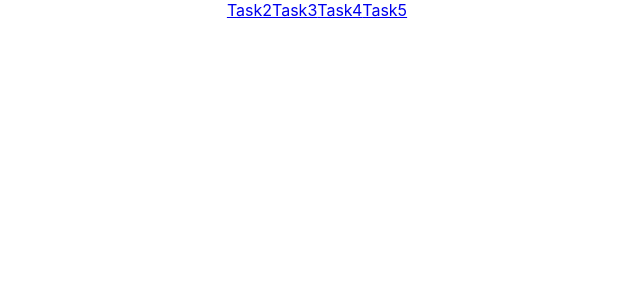
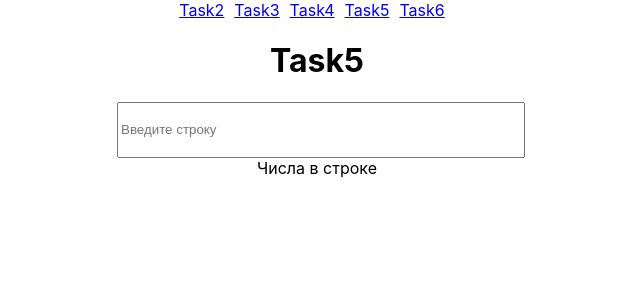
Before and after one commit to aylok1n/programming-workshop, a React (Create React App) app: page /Task6 in a window 1280 px wide. Shown: the top 300 px of the page, without its empty margins (323-963 px from the left). Built offline with nearby package versions, Linux system fonts and the light colour scheme.

Commit message:
Add task6

```diff
--- a/src/App.js
+++ b/src/App.js
@@ -4,21 +4,24 @@ import Task2 from './Tasks/Task2';
 import Task3 from './Tasks/Task3';
 import Task4 from './Tasks/Task4';
 import Task5 from './Tasks/Task5';
+import Task6 from './Tasks/Task6';
 
 function App() {
   return (
     <div className="App">
       <nav>
-        <Link to='Task2' >Task2</Link>
-        <Link to='Task3' >Task3</Link>
-        <Link to='Task4' >Task4</Link>
-        <Link to='Task5' >Task5</Link>
+        <Link style={{ marginRight: 10 }} to='Task2' >Task2</Link>
+        <Link style={{ marginRight: 10 }} to='Task3' >Task3</Link>
+        <Link style={{ marginRight: 10 }} to='Task4' >Task4</Link>
+        <Link style={{ marginRight: 10 }} to='Task5' >Task5</Link>
+        <Link style={{ marginRight: 10 }} to='Task6' >Task6</Link>
       </nav>
       <Routes>
         <Route path="/Task2" element={<Task2 />} />
         <Route path="/Task3" element={<Task3 />} />
         <Route path="/Task4" element={<Task4 />} />
         <Route path="/Task5" element={<Task5 />} />
+        <Route path="/Task6" element={<Task6 />} />
       </Routes>
     </div>
   );
--- /dev/null
+++ b/src/Tasks/Task6.js
@@ -0,0 +1,30 @@
+import React, { useState } from "react";
+import './styles.css'
+
+export const Task6 = (props) => {
+    const [string, setString] = useState('')
+    const [numbers, setNumbers] = useState([])
+
+    const findNumbers = (e) => {
+        let str = e.target.value
+        setString(str)
+        var regex = /[+-]?\d+(\.\d+)?/g;
+        var floats = str.match(regex).map((v) => parseFloat(v));
+        setNumbers(floats)
+    }
+
+    return (
+        <div className='center '>
+            <h1>Task5</h1>
+            <div className='row ' style={{ maxWidth: 600, width: 600, justifyContent: 'center' }}>
+                <div className='column'>
+                    <input style={{ width: 400, height: 50 }} placeholder='Введите строку' value={string} onChange={findNumbers} ></input>
+                </div>
+            </div>
+            <div>Числа в строке {numbers.map((i, index) => (
+                <span style={{ marginRight: 5 }} key={index}>{i}</span>
+            ))}</div>
+        </div>
+    )
+}
+export default Task6
```
